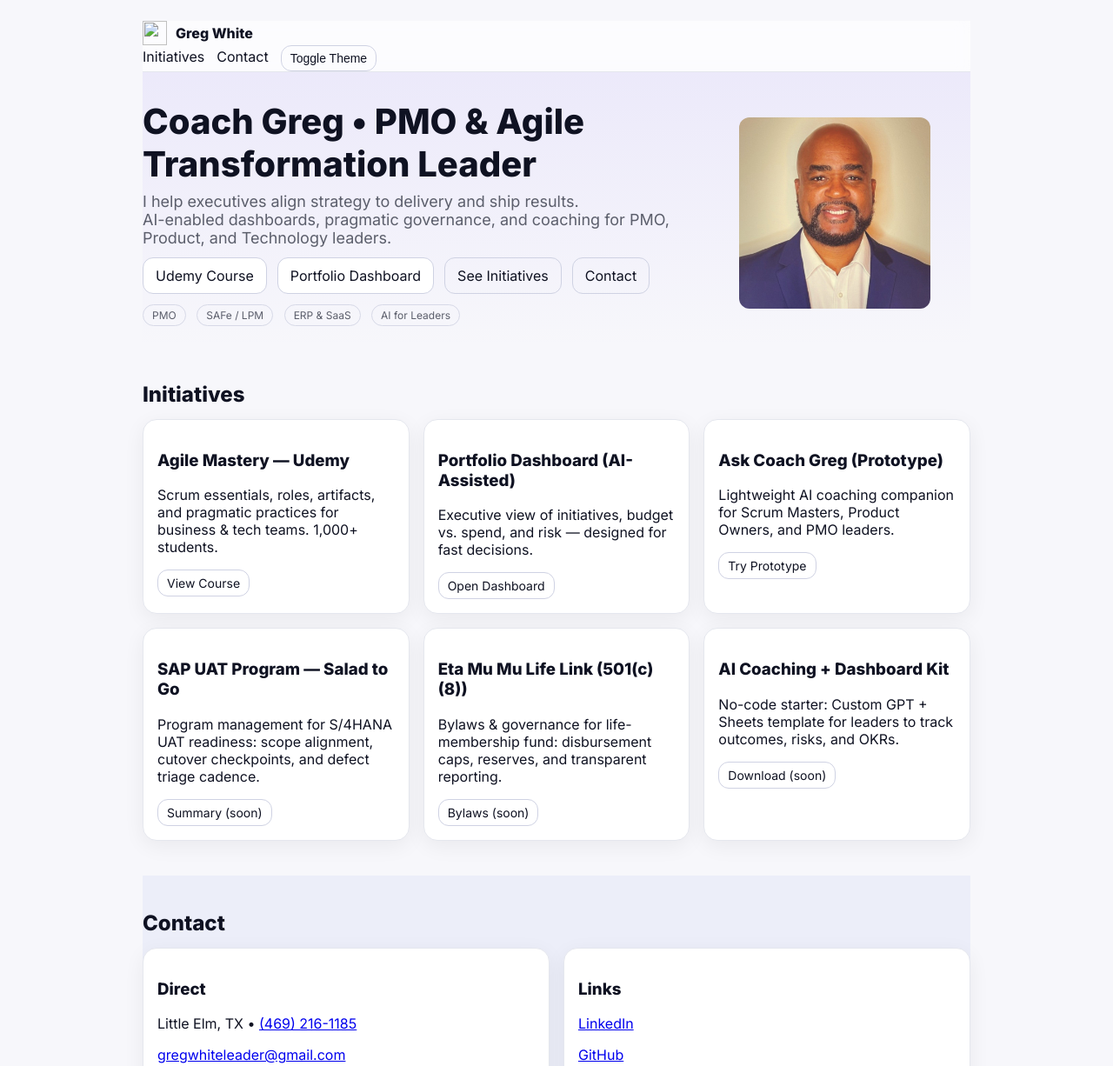
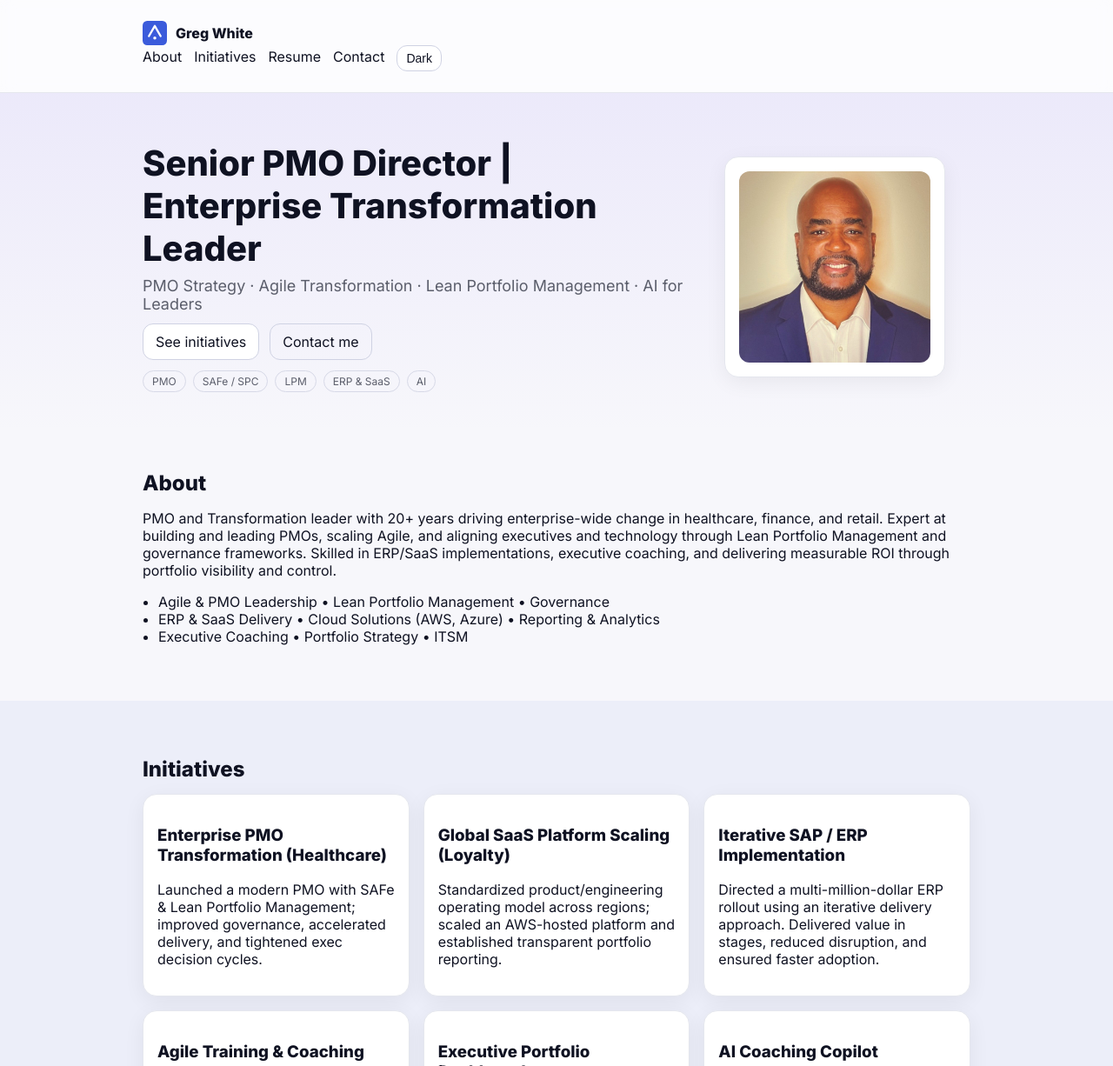
Before and after one commit to gregwhiteleader/gregwhiteleader.github.io, a plain HTML site: page index.html in a window 1280 px wide. Shown: the top 1226 px of the page at 87% size. Drawn offline with Linux system fonts and the light colour scheme.

Commit message:
Update index.html

```diff
--- a/index.html
+++ b/index.html
@@ -3,159 +3,145 @@
 <head>
   <meta charset="utf-8" />
   <meta name="viewport" content="width=device-width, initial-scale=1" />
-  <title>Greg White | PMO & Agile Transformation Leader</title>
-  <meta name="description" content="Greg White — PMO Strategy · Agile Transformation · Lean Portfolio Management · AI for Leaders">
-  <link rel="canonical" href="https://gregwhiteleader.github.io/">
-
-  <!-- Social preview -->
-  <meta property="og:title" content="Greg White — PMO & Enterprise Transformation Leader">
-  <meta property="og:description" content="Strategy → Delivery. PMO, SAFe/LPM, ERP/SaaS. AI-enabled dashboards & executive coaching.">
-  <meta property="og:type" content="website">
-  <meta property="og:url" content="https://gregwhiteleader.github.io/">
-  <meta property="og:image" content="https://gregwhiteleader.github.io/assets/preview.jpg">
-  <meta name="twitter:card" content="summary_large_image">
-
-  <!-- Favicon (optional) -->
-  <link rel="icon" href="/assets/favicon.ico">
-
-  <!-- Styles -->
+  <title>Greg White | Senior PMO Director | Enterprise Transformation Leader</title>
+  <meta name="description" content="Greg White — PMO Strategy · Agile Transformation · Lean Portfolio Management · AI for Leaders" />
   <link rel="stylesheet" href="style.css" />
   <link rel="preconnect" href="https://fonts.googleapis.com">
   <link rel="preconnect" href="https://fonts.gstatic.com" crossorigin>
   <link href="https://fonts.googleapis.com/css2?family=Inter:wght@300;400;600;800&display=swap" rel="stylesheet">
-
-  <script>
-    // Theme boot
-    (function () {
-      const saved = localStorage.getItem('theme');
-      if (saved) document.documentElement.setAttribute('data-theme', saved);
-      else if (window.matchMedia && window.matchMedia('(prefers-color-scheme: dark)').matches) {
-        document.documentElement.setAttribute('data-theme', 'dark');
-      }
-    })();
-    function toggleTheme() {
-      const cur = document.documentElement.getAttribute('data-theme') === 'dark' ? 'light' : 'dark';
-      document.documentElement.setAttribute('data-theme', cur);
-      localStorage.setItem('theme', cur);
-    }
-  </script>
 </head>
-
 <body>
+  <header class="site-header">
     <div class="wrap">
-    <header class="site-header">
-      <a href="#" class="brand">
-        <img class="logo" src="assets/favicon-32.png" alt="" aria-hidden="true">
-        Greg White
+      <a href="#top" class="brand">
+        <img src="assets/logo.svg" alt="GW Logo" class="logo" />
+        <span>Greg White</span>
       </a>
       <nav class="nav">
+        <a href="#about">About</a>
         <a href="#projects">Initiatives</a>
+        <a href="#resume">Resume</a>
         <a href="#contact">Contact</a>
-        <button class="btn small ghost" onclick="toggleTheme()">Toggle Theme</button>
+        <button id="themeToggle" class="btn small" type="button">Dark</button>
       </nav>
+    </div>
   </header>
 
-    <main>
-      <!-- HERO -->
+  <main id="top">
     <section class="hero">
-        <div class="hero-grid"><!-- uses your grid & hero styles -->
+      <div class="wrap hero-grid">
         <div>
-            <h1>Coach Greg • PMO & Agile Transformation Leader</h1>
-            <p class="lead">
-              I help executives align strategy to delivery and ship results.<br>
-              AI-enabled dashboards, pragmatic governance, and coaching for PMO, Product, and Technology leaders.
-            </p>
+          <h1>Senior PMO Director | Enterprise Transformation Leader</h1>
+          <p class="lead">PMO Strategy · Agile Transformation · Lean Portfolio Management · AI for Leaders</p>
           <div class="actions">
-              <a class="btn" href="https://www.udemy.com/course/agile-scrum-certifications-coachgreg" target="_blank" rel="noopener">Udemy Course</a>
-              <a class="btn" href="https://lookerstudio.google.com/reporting/7037a131-4a84-453a-845d-f060c91abf14" target="_blank" rel="noopener">Portfolio Dashboard</a>
-              <a class="btn ghost" href="#projects">See Initiatives</a>
-              <a class="btn ghost" href="#contact">Contact</a>
+            <a class="btn" href="#projects">See initiatives</a>
+            <a class="btn ghost" href="#contact">Contact me</a>
           </div>
           <div class="tags">
-              <span class="tag">PMO</span>
-              <span class="tag">SAFe / LPM</span>
-              <span class="tag">ERP & SaaS</span>
-              <span class="tag">AI for Leaders</span>
+            <span class="tag">PMO</span><span class="tag">SAFe / SPC</span><span class="tag">LPM</span><span class="tag">ERP & SaaS</span><span class="tag">AI</span>
           </div>
         </div>
-
-          <!-- Photo block -->
-          <aside class="hero-card">
-            <!-- Place your image at /assets/greg.jpg (any ~600–1000px wide photo) -->
-            <img src="assets/greg.jpg" alt="Greg White" loading="eager" decoding="async">
-          </aside>
+        <div class="card hero-card">
+          <img src="assets/greg.jpg" alt="Greg White" />
+        </div>
       </div>
     </section>
 
-      <!-- INITIATIVES -->
-      <section class="section" id="projects">
+    <section id="about" class="section tight-top">
+      <div class="wrap">
+        <h2>About</h2>
+        <p>PMO and Transformation leader with 20+ years driving enterprise-wide change in healthcare, finance, and retail. Expert at building and leading PMOs, scaling Agile, and aligning executives and technology through Lean Portfolio Management and governance frameworks. Skilled in ERP/SaaS implementations, executive coaching, and delivering measurable ROI through portfolio visibility and control.</p>
+        <ul class="bullets">
+          <li>Agile & PMO Leadership • Lean Portfolio Management • Governance</li>
+          <li>ERP & SaaS Delivery • Cloud Solutions (AWS, Azure) • Reporting & Analytics</li>
+          <li>Executive Coaching • Portfolio Strategy • ITSM</li>
+        </ul>
+      </div>
+    </section>
+
+    <section id="projects" class="section alt">
+      <div class="wrap">
         <h2>Initiatives</h2>
         <div class="cards">
           <article class="card">
-            <h3>Agile Mastery — Udemy</h3>
-            <p>Scrum essentials, roles, artifacts, and pragmatic practices for business & tech teams. 1,000+ students.</p>
-            <a class="btn small" href="https://www.udemy.com/course/agile-scrum-certifications-coachgreg" target="_blank" rel="noopener">View Course</a>
+            <h3>Enterprise PMO Transformation (Healthcare)</h3>
+            <p>Launched a modern PMO with SAFe & Lean Portfolio Management; improved governance, accelerated delivery, and tightened exec decision cycles.</p>
           </article>
-
           <article class="card">
-            <h3>Portfolio Dashboard (AI-Assisted)</h3>
-            <p>Executive view of initiatives, budget vs. spend, and risk — designed for fast decisions.</p>
-            <a class="btn small" href="https://lookerstudio.google.com/reporting/7037a131-4a84-453a-845d-f060c91abf14" target="_blank" rel="noopener">Open Dashboard</a>
+            <h3>Global SaaS Platform Scaling (Loyalty)</h3>
+            <p>Standardized product/engineering operating model across regions; scaled an AWS-hosted platform and established transparent portfolio reporting.</p>
           </article>
-
           <article class="card">
-            <h3>Ask Coach Greg (Prototype)</h3>
-            <p>Lightweight AI coaching companion for Scrum Masters, Product Owners, and PMO leaders.</p>
-            <a class="btn small" href="https://ask-coach-greg.streamlit.app/" target="_blank" rel="noopener">Try Prototype</a>
+            <h3>Iterative SAP / ERP Implementation</h3>
+            <p>Directed a multi-million-dollar ERP rollout using an iterative delivery approach. Delivered value in stages, reduced disruption, and ensured faster adoption.</p>
           </article>
-
           <article class="card">
-            <h3>SAP UAT Program — Salad to Go</h3>
-            <p>Program management for S/4HANA UAT readiness: scope alignment, cutover checkpoints, and defect triage cadence.</p>
-            <a class="btn small ghost" href="#" aria-disabled="true">Summary (soon)</a>
+            <h3>Agile Training & Coaching</h3>
+            <p>Developed and delivered an Agile Mastery program with 1,000+ learners worldwide, improving leadership maturity and practical Agile skills.</p>
+            <a class="btn small" href="https://www.udemy.com/course/agile-scrum-certifications-coachgreg" target="_blank">View Course</a>
           </article>
-
           <article class="card">
-            <h3>Eta Mu Mu Life Link (501(c)(8))</h3>
-            <p>Bylaws & governance for life-membership fund: disbursement caps, reserves, and transparent reporting.</p>
-            <a class="btn small ghost" href="#" aria-disabled="true">Bylaws (soon)</a>
+            <h3>Executive Portfolio Dashboards</h3>
+            <p>Created OKR → Portfolio → Delivery rollups; enabled stakeholder-first reporting and outcome tracking.</p>
+           <a class="btn small" href="https://lookerstudio.google.com/reporting/7037a131-4a84-453a-845d-f060c91abf14" target="_blank">Portfolio Dashboard</a>
           </article>
-
           <article class="card">
-            <h3>AI Coaching + Dashboard Kit</h3>
-            <p>No-code starter: Custom GPT + Sheets template for leaders to track outcomes, risks, and OKRs.</p>
-            <a class="btn small ghost" href="#" aria-disabled="true">Download (soon)</a>
+            <h3>AI Coaching Copilot</h3>
+            <p>AI-assisted prioritization and executive coaching for PMO leaders — enabling faster, smarter decision-making.</p>
+            <a class="btn small" href="https://ask-coach-greg.streamlit.app/" target="_blank">Ask Coach Greg</a>
            </article>
+        </div>
       </div>
     </section>
 
-      <!-- CONTACT -->
-      <section class="section alt" id="contact">
+    <section id="resume" class="section">
+      <div class="wrap">
+        <h2>Resume</h2>
+        <p><a class="btn" href="assets/resume.pdf" target="_blank" rel="noopener">Download Resume (PDF)</a></p>
+        <div class="pdf-embed">
+          <object data="assets/resume.pdf" type="application/pdf" width="100%" height="520">
+            <p>Your browser can’t display PDFs inline. <a href="assets/resume.pdf" target="_blank" rel="noopener">Open the resume</a>.</p>
+          </object>
+        </div>
+      </div>
+    </section>
+
+    <section id="contact" class="section alt">
+      <div class="wrap">
         <h2>Contact</h2>
         <div class="contact-cards">
-          <div class="card">
+          <div class="card small">
             <h3>Direct</h3>
-            <p>Little Elm, TX • <a href="tel:+14692161185">(469) 216-1185</a></p>
-            <p><a href="mailto:gregwhiteleader@gmail.com">gregwhiteleader@gmail.com</a></p>
-            <p class="muted">Prefer LinkedIn for first contact; email for follow-ups.</p>
+            <p>Little Elm, TX • (469) 216-1185</p>
+            <p><a href="mailto:gwhite1911@yahoo.com">gwhite1911@yahoo.com</a></p>
           </div>
-          <div class="card">
+          <div class="card small">
             <h3>Links</h3>
-            <p><a href="https://www.linkedin.com/in/gregwhiteleader" target="_blank" rel="noopener">LinkedIn</a></p>
+            <p><a href="https://www.linkedin.com/in/greg-white-mba-spc-pmp-a430a79" target="_blank" rel="noopener">LinkedIn</a></p>
             <p><a href="https://github.com/gregwhiteleader" target="_blank" rel="noopener">GitHub</a></p>
             <p><a href="https://www.udemy.com/course/agile-scrum-certifications-coachgreg" target="_blank" rel="noopener">Udemy Course</a></p>
+          </div>
         </div>
       </div>
     </section>
   </main>
 
   <footer class="site-footer">
-      <div>© <span id="y"></span> Greg White • Built on GitHub Pages</div>
+    <div class="wrap">
+      <p>© <span id="y"></span> Greg White · <a href="https://gregwhiteleader.github.io">https://gregwhiteleader.github.io</a></p>
+    </div>
   </footer>
-  </div>
 
   <script>
-    document.getElementById('y').textContent = new Date().getFullYear();
+    document.getElementById("y").textContent = new Date().getFullYear();
+    const root = document.documentElement;
+    const btn = document.getElementById('themeToggle');
+    const toggle = () => { const dark = root.hasAttribute('data-theme');
+      if (dark) { root.removeAttribute('data-theme'); btn.textContent = 'Dark'; localStorage.removeItem('theme'); }
+      else { root.setAttribute('data-theme','dark'); btn.textContent = 'Light'; localStorage.setItem('theme','dark'); }
+    };
+    if (localStorage.getItem('theme') === 'dark') { root.setAttribute('data-theme','dark'); btn.textContent = 'Light'; }
+    btn.addEventListener('click', toggle);
   </script>
 </body>
 </html>
```
Lines whose indentation alone changed are shown as unchanged.
